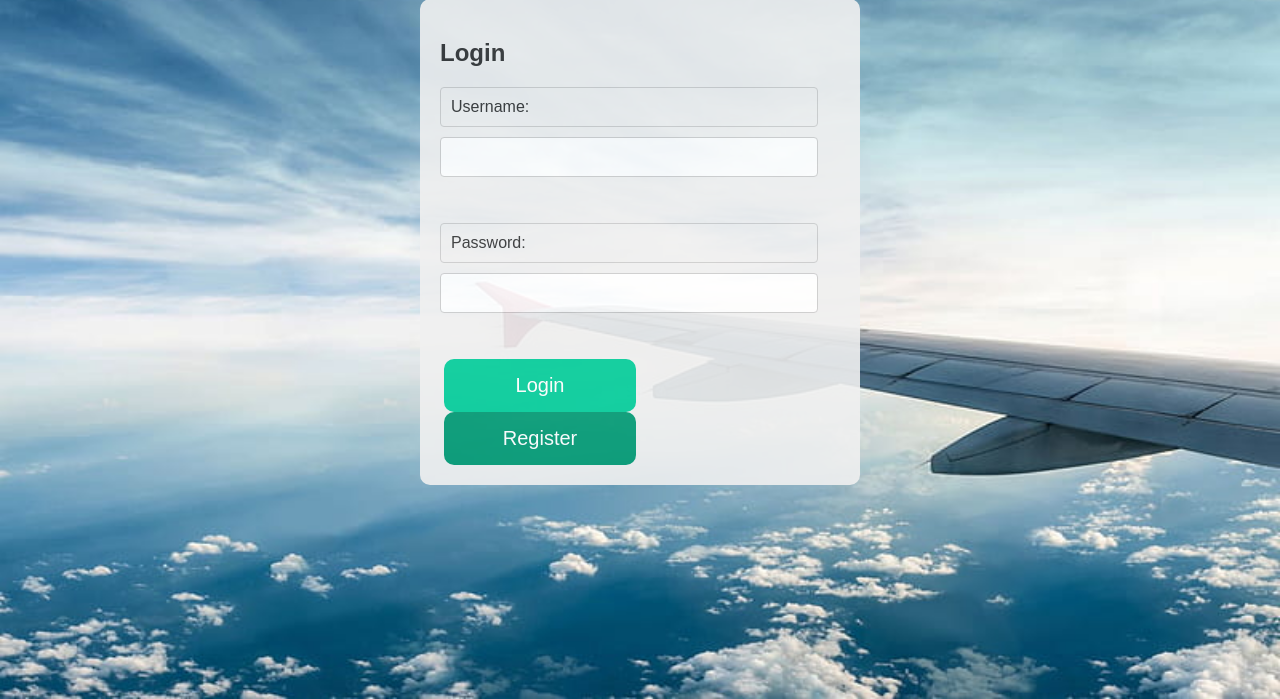
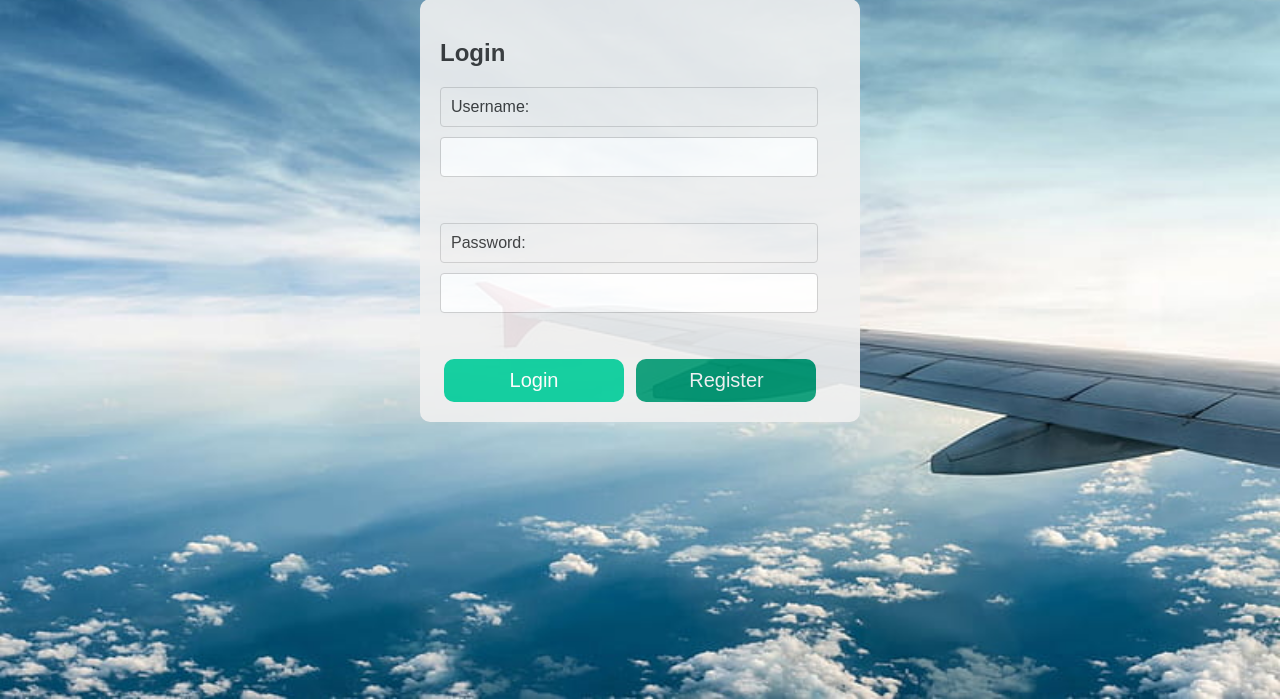
Before and after one commit to AiMeN0425/airlinedbms, a PHP site: page /login.php in a window 1280 px wide. Shown: the part 101-800 px from the top of the page. Run offline with PHP 8.4, Linux system fonts and the light colour scheme.

Commit message:
Update login.php

```diff
--- a/login.php
+++ b/login.php
@@ -37,8 +37,8 @@
         }
 
         input[type="submit"], button {
-            width: 48%;
-            padding: 15px;
+            width: 45%;
+            padding: 10px;
             font-size: 20px;
             background-color: #00cc99;
             color: #fff;
```
